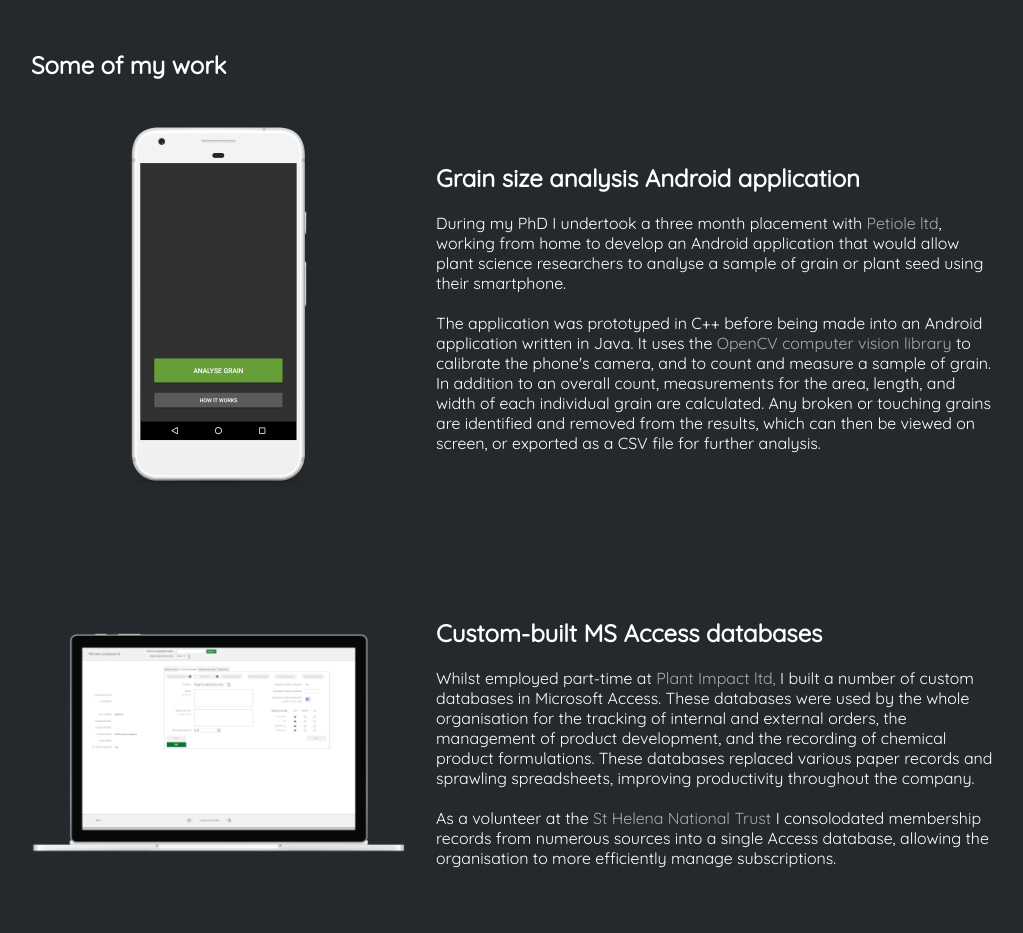
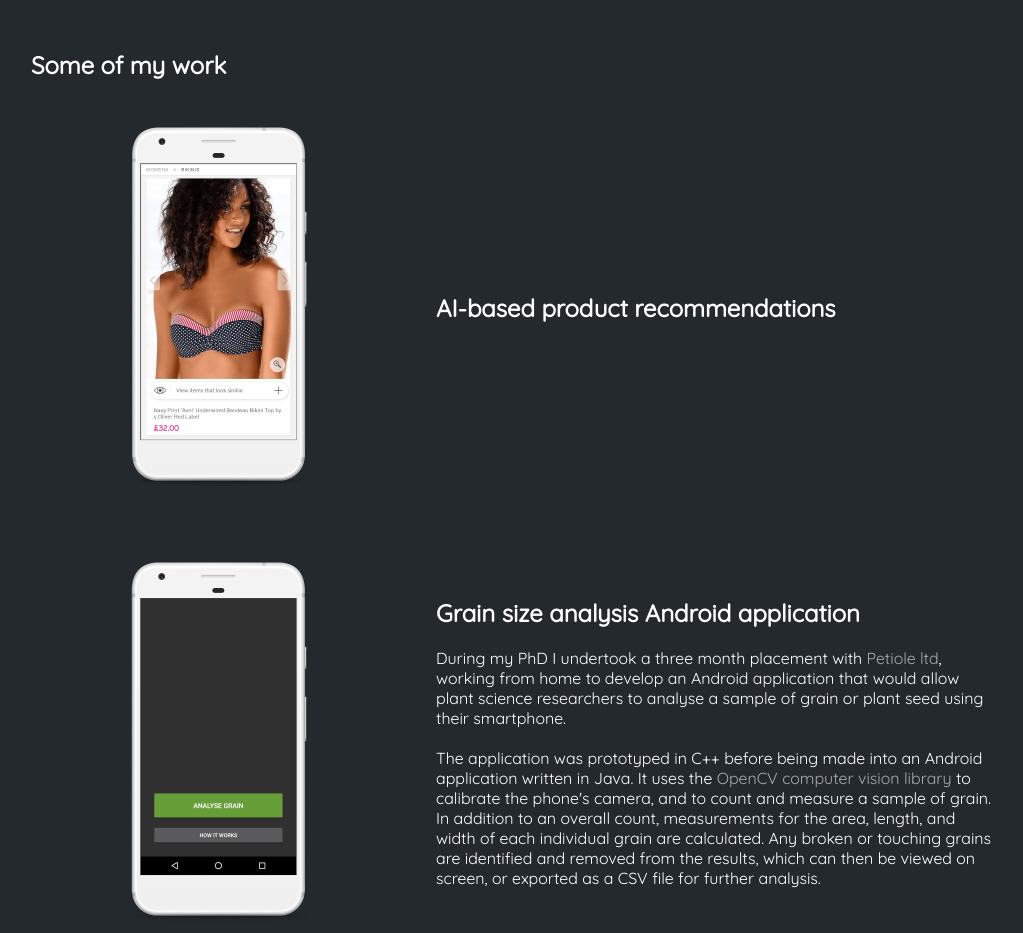
Before and after one commit to georgesavill/portfolio-website, a plain HTML site: page www/index.html in a window 1280 px wide. Shown: the part 560-1493 px from the top of the page, without its empty margins (127-1150 px from the left). Drawn offline with Linux system fonts and the light colour scheme.

Commit message:
Add ai-based product recommendations slideshow

```diff
--- a/www/index.html
+++ b/www/index.html
@@ -45,6 +45,15 @@
 	<br><br>
 
 	<div class="section">
+		<div class="artificial-intelligence-slideshow slideshow-container"></div>
+
+		<div class="section-content txt">
+			<h2>AI-based product recommendations</h2>
+			</div>
+
+	</div>
+
+	<div class="section">
 		<div class="grain-app-slideshow slideshow-container"></div>
 
 		<div class="section-content txt">
--- a/www/js/index.js
+++ b/www/js/index.js
@@ -1,3 +1,4 @@
+imageSlideshow(0,"./img/ai-",6,"artificial-intelligence-slideshow",5000);
 imageSlideshow(0,"./img/grain-app-",6,"grain-app-slideshow",5000);
 imageSlideshow(0,"./img/db-",4,"db-slideshow",5000);
 function imageSlideshow(i,imgUrl,imgCount,containerClass,delay){
```
Also changed, not shown: www/js/index.min.js, 1 other file.
